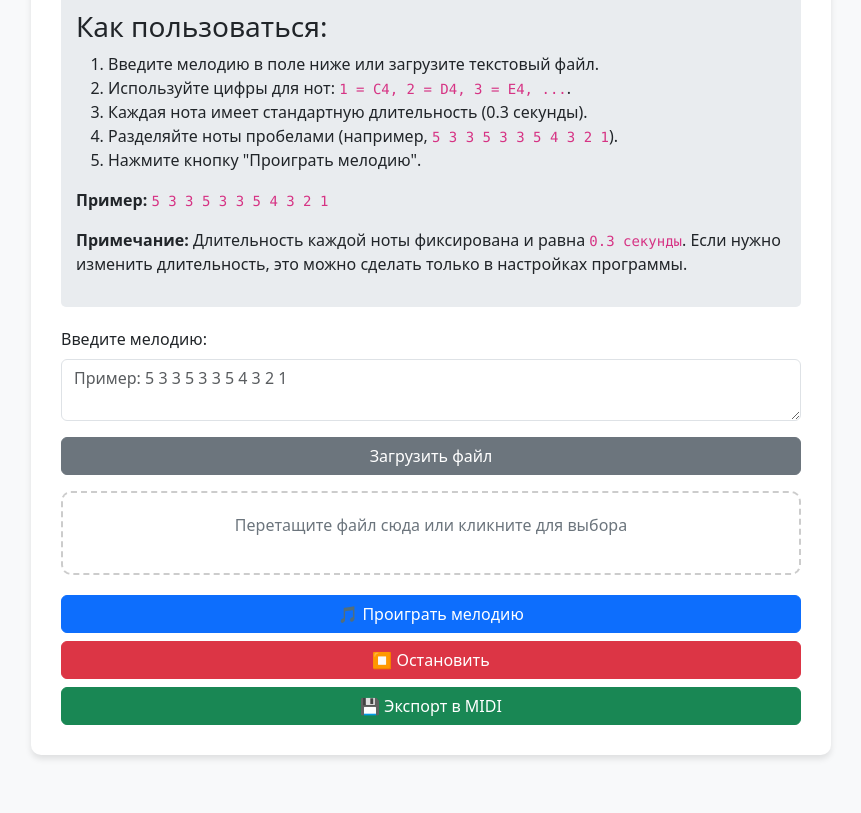
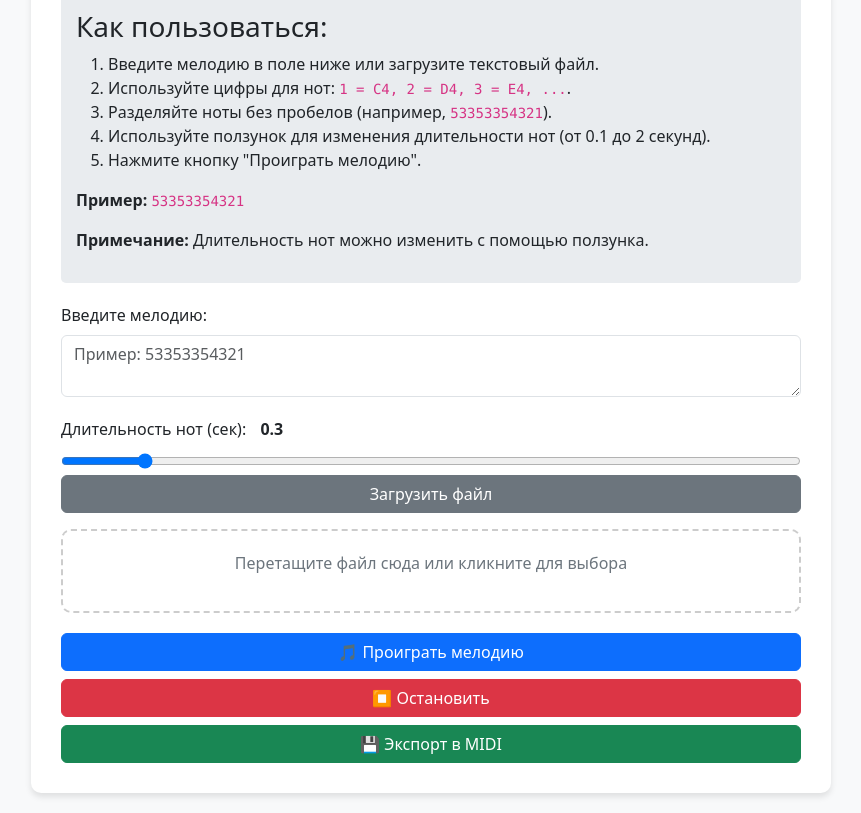
Before and after one commit to sanvir1/melody, a plain HTML site: page vers/ver1.html in a window 1280 px wide. Shown: the part 123-936 px from the top of the page, without its empty margins (209-1070 px from the left). Before the commit the page ends 898 px from the top, so only its background shows below. Drawn offline with nearby package versions, Linux system fonts and the light colour scheme.

Commit message:
Add files via upload
1

```diff
--- a/vers/ver1.html
+++ b/vers/ver1.html
@@ -63,6 +63,20 @@
       border-color: #0d6efd;
       background-color: #e9f2ff;
     }
+    .duration-slider {
+      margin-top: 20px;
+    }
+    .duration-slider label {
+      display: block;
+      margin-bottom: 10px;
+    }
+    .duration-slider input[type="range"] {
+      width: 100%;
+    }
+    .duration-slider span {
+      font-weight: bold;
+      margin-left: 10px;
+    }
   </style>
 </head>
 <body>
@@ -75,18 +89,24 @@
       <ol>
         <li>Введите мелодию в поле ниже или загрузите текстовый файл.</li>
         <li>Используйте цифры для нот: <code>1 = C4, 2 = D4, 3 = E4, ...</code>.</li>
-        <li>Каждая нота имеет стандартную длительность (0.3 секунды).</li>
-        <li>Разделяйте ноты пробелами (например, <code>5 3 3 5 3 3 5 4 3 2 1</code>).</li>
+        <li>Разделяйте ноты без пробелов (например, <code>53353354321</code>).</li>
+        <li>Используйте ползунок для изменения длительности нот (от 0.1 до 2 секунд).</li>
         <li>Нажмите кнопку "Проиграть мелодию".</li>
       </ol>
-      <p><strong>Пример:</strong> <code>5 3 3 5 3 3 5 4 3 2 1</code></p>
-      <p><strong>Примечание:</strong> Длительность каждой ноты фиксирована и равна <code>0.3 секунды</code>. Если нужно изменить длительность, это можно сделать только в настройках программы.</p>
+      <p><strong>Пример:</strong> <code>53353354321</code></p>
+      <p><strong>Примечание:</strong> Длительность нот можно изменить с помощью ползунка.</p>
     </div>
 
     <!-- Ввод мелодии -->
     <div class="mb-3">
       <label for="melodyInput" class="form-label">Введите мелодию:</label>
-      <textarea class="form-control" id="melodyInput" placeholder="Пример: 5 3 3 5 3 3 5 4 3 2 1"></textarea>
+      <textarea class="form-control" id="melodyInput" placeholder="Пример: 53353354321"></textarea>
+    </div>
+
+    <!-- Ползунок длительности -->
+    <div class="duration-slider">
+      <label for="durationSlider">Длительность нот (сек): <span id="durationValue">0.3</span></label>
+      <input type="range" id="durationSlider" min="0.1" max="2" step="0.1" value="0.3">
     </div>
 
     <!-- Загрузка файла -->
@@ -130,14 +150,14 @@
         8: 523.25  // C5
       };
 
-      // Фиксированная длительность ноты
-      const defaultDuration = 0.3;
+      // Переменная для длительности нот
+      let noteDuration = 0.3; // По умолчанию 0.3 секунды
 
       // Функция для разбора строки мелодии
       function parseMelody(input) {
-        return input.trim().split(/\s+/).map(noteNumber => {
+        return input.trim().split("").map(noteNumber => {
           const frequency = noteFrequencies[noteNumber]; // Получаем частоту из настроек
-          return { frequency, duration: defaultDuration };
+          return { frequency, duration: noteDuration };
         });
       }
 
@@ -245,7 +265,7 @@
         parsedMelody.forEach(({ frequency, duration }) => {
           if (frequency) {
             const midiNote = Math.round(69 + 12 * Math.log2(frequency / 440)); // Конвертируем частоту в MIDI-число
-            const ticks = Math.round(duration / defaultDuration * 480); // Конвертируем длительность в тики
+            const ticks = Math.round(duration / noteDuration * 480); // Конвертируем длительность в тики
             track.addEvent(new MidiWriter.NoteEvent({
               pitch: [midiNote],
               duration: `T${ticks}`
@@ -263,6 +283,14 @@
         link.click();
         console.log("MIDI-файл создан и скачан."); // Отладочное сообщение
       });
+
+      // Обработчик ползунка длительности
+      const durationSlider = document.getElementById("durationSlider");
+      const durationValue = document.getElementById("durationValue");
+      durationSlider.addEventListener("input", () => {
+        noteDuration = parseFloat(durationSlider.value); // Обновляем длительность
+        durationValue.textContent = noteDuration.toFixed(1); // Отображаем значение
+      });
     });
   </script>
 </body>
```
